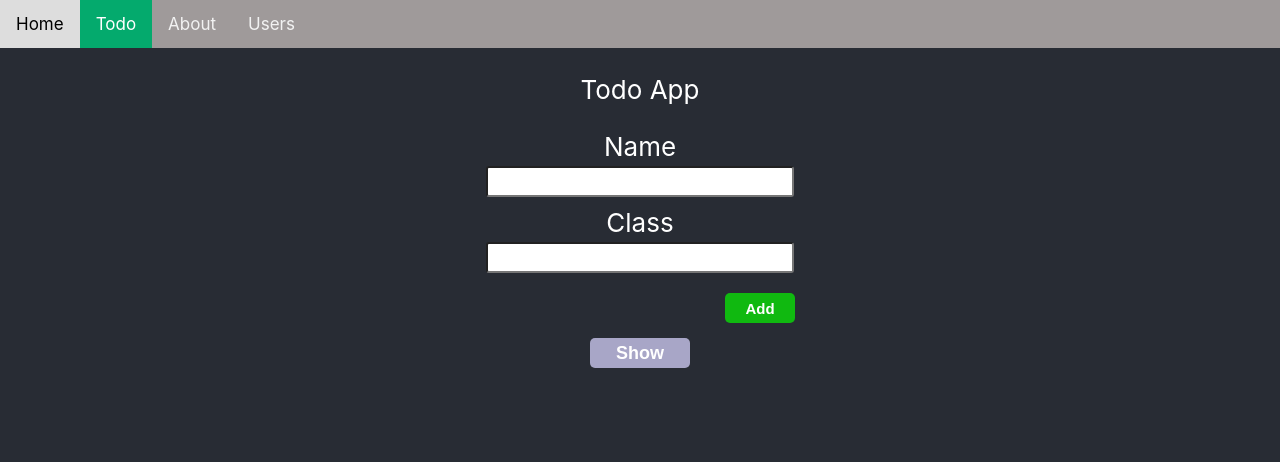
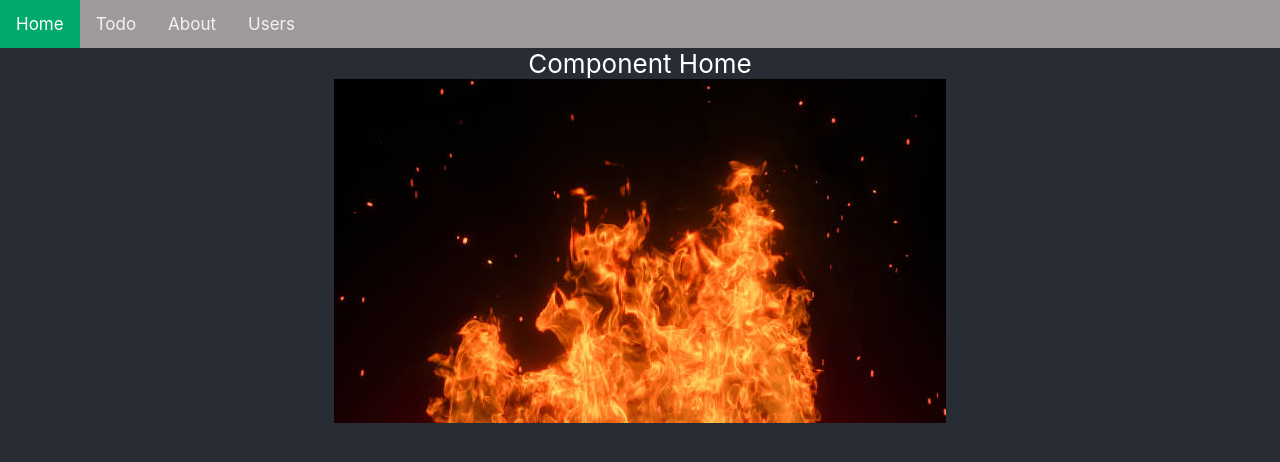
Before and after one commit to linhtiendev/React-Basic, a React (Create React App) app: page / in a window 1280 px wide. Before the commit this address led to /todo. Shown: the top 462 px of the page. Built offline with nearby package versions, Linux system fonts and the light colour scheme.

Commit message:
route switch tag and importing image

```diff
--- a/src/views/App.js
+++ b/src/views/App.js
@@ -16,6 +16,7 @@ function App() {
                 <header className="App-header">
                     <Nav />
                     <Switch>
+                        {/* Dùng tag Switch khi muốn render chính xác route trên giao diện */}
                         <Route exact path="/">
                             <Home />
                         </Route>
--- a/src/views/Example/Home.js
+++ b/src/views/Example/Home.js
@@ -1,16 +1,24 @@
 import React from "react";
 import { withRouter } from "react-router-dom";
+import banner from "../../assets/images/bg-test-02.jpg";
 
 class Home extends React.Component {
     //Redirect page
     componentDidMount() {
-        setTimeout(() => {
-            this.props.history.push("/todo");
-        }, 4000);
+        // setTimeout(() => {
+        //     this.props.history.push("/todo");
+        // }, 4000);
     }
 
     render() {
-        return <div>Home Component</div>;
+        return (
+            <>
+                <div>Component Home</div>
+                <div>
+                    <img src={banner} />
+                </div>
+            </>
+        );
     }
 }
 export default withRouter(Home);
```
Also changed, not shown: src/assets/images/bg-test-02.jpg (added).
